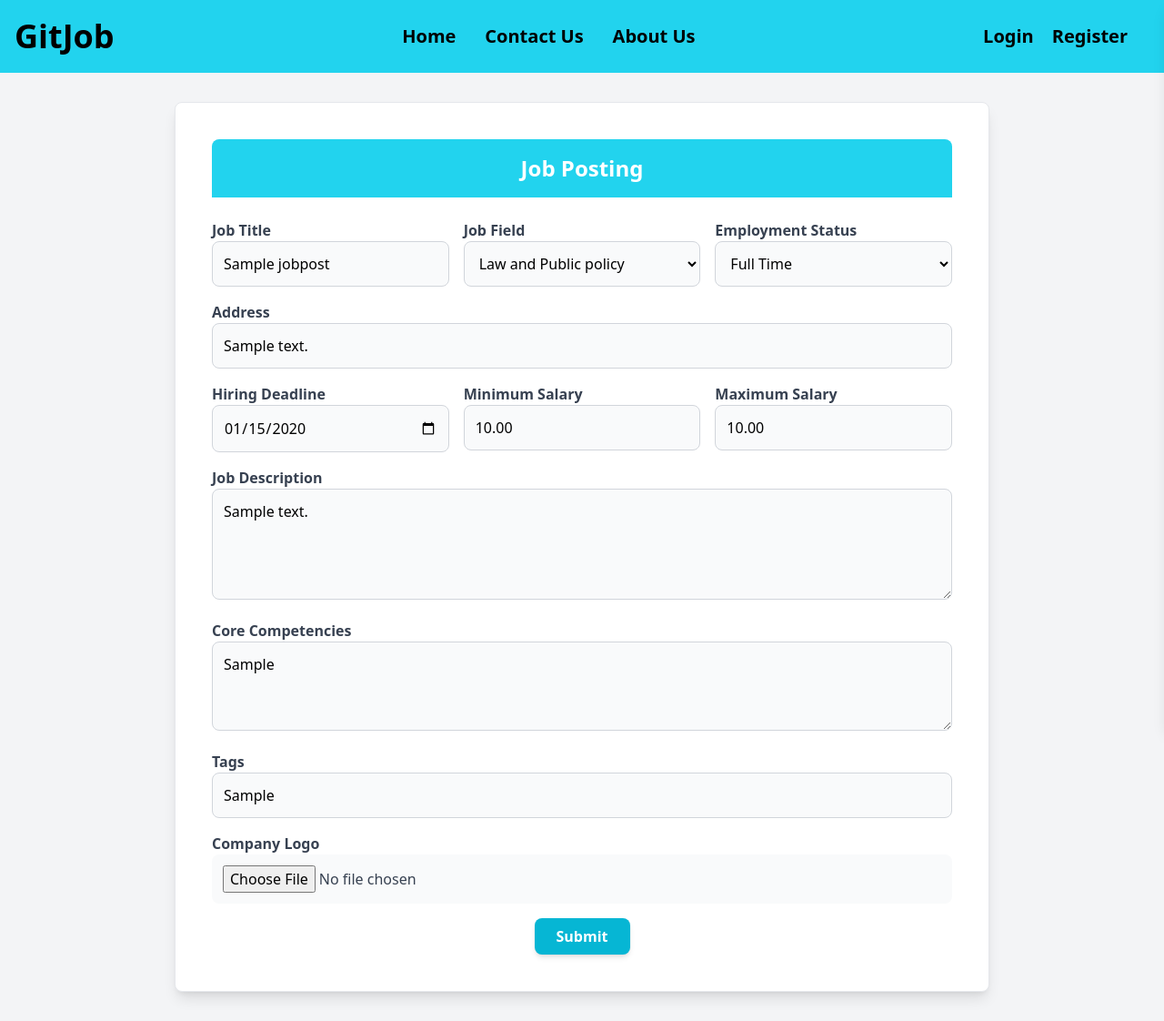
After one commit to peterdev123/gitjob, a Django app: page /jobs/edit/1/ in a window 1280 px wide. The commit adds this page. Shown: the whole page at 91% size. Run offline with Django 5.2, Linux system fonts and the light colour scheme; tables that the repository leaves empty hold one stand-in row (values such as "Sample post"); some libraries are stand-ins or nearby versions.

Commit message:
Added Edit and Delete for Job Post

```diff
--- a/gitjob/views.py
+++ b/gitjob/views.py
@@ -73,9 +73,6 @@ def messages(request, chatroom_name='public-chat'):
         else:
             group.latest_message_body = "No messages yet"
 
-
-    print(filtered_chat_groups)
-
     # For chats
     form = ChatmessageCreateForm()
 
--- a/jobs/urls.py
+++ b/jobs/urls.py
@@ -1,7 +1,10 @@
 from django.urls import path
 from . import views
+import manager.views
 
 urlpatterns = [
     path('job_posting/<int:id>', views.job_posting_view, name='job_posting'),
-    path('job_post/', views.job_post, name='job_post')
+    path('job_post/', views.job_post, name='job_post'),
+    path('edit/<int:post_id>/', manager.views.edit_job_post, name='edit_job_post'),
+    path('delete/<int:post_id>/', views.delete_job_post, name='delete_job_post'),
 ]
--- a/manager/models.py
+++ b/manager/models.py
@@ -41,7 +41,7 @@ class JobPost(models.Model):
     # Change tags to allow free-form input
     tags = models.TextField(blank=True, help_text="Enter tags separated by commas.")
 
-    company_logo = models.ImageField(upload_to='logos/', blank=True, null=True)
+    company_logo = models.ImageField(upload_to='logos/')
 
     def __str__(self):
         return self.job_title
--- /dev/null
+++ b/manager/templates/manager/edit_post_jobs.html
@@ -0,0 +1,93 @@
+{% load static %}
+<!DOCTYPE html>
+<html lang="en">
+<head>
+    <meta charset="UTF-8">
+    <meta name="viewport" content="width=device-width, initial-scale=1.0">
+    <title>Job Posting Form</title>
+    <script src="https://cdn.tailwindcss.com"></script>
+</head>
+<body class="bg-gray-100">
+    <!-- Headings -->
+    {% include 'includes/headings.html' %}
+
+    <div class="max-w-4xl mx-auto p-10 border border-grey-300 bg-white shadow-lg my-8 rounded-lg">
+        <div class="bg-cyan-400 text-white text-center py-4 rounded-t-lg">
+            <h1 class="text-2xl font-bold">Job Posting</h1>
+        </div>
+
+        <form method="POST" enctype="multipart/form-data" class="space-y-4 mt-6">
+            {% csrf_token %}
+
+            <!-- Job Title and Job Field -->
+            <div class="grid grid-cols-1 sm:grid-cols-3 gap-4">
+                <div>
+                    <label class="block text-gray-700 font-bold">Job Title</label>
+                    {{ form.job_title }}
+                </div>
+                <div>
+                    <label class="block text-gray-700 font-bold">Job Field</label>
+                    {{ form.job_field }}
+                </div>
+                <div>
+                    <label class="block text-gray-700 font-bold">Employment Status</label>
+                    {{ form.job_schedule }}
+                </div>
+            </div>
+
+            <!-- Address -->
+            <div>
+                <label class="block text-gray-700 font-bold">Address</label>
+                {{ form.address }}
+            </div>
+
+            <!-- Hiring Deadline, Minimum Salary, Maximum Salary -->
+            <div class="grid grid-cols-1 sm:grid-cols-3 gap-4">
+                <div>
+                    <label class="block text-gray-700 font-bold">Hiring Deadline</label>
+                    {{ form.hiring_deadline }}
+                </div>
+                <div>
+                    <label class="block text-gray-700 font-bold">Minimum Salary</label>
+                    {{ form.min_salary }}
+                </div>
+                <div>
+                    <label class="block text-gray-700 font-bold">Maximum Salary</label>
+                    {{ form.max_salary }}
+                </div>
+            </div>
+
+            <!-- Job Description -->
+            <div>
+                <label class="block text-gray-700 font-bold">Job Description</label>
+                {{ form.job_description }}
+            </div>
+
+            <!-- Core Competencies -->
+            <div>
+                <label class="block text-gray-700 font-bold">Core Competencies</label>
+                {{ form.core_competencies }}
+            </div>
+
+            <!-- Tags -->
+            <div>
+                <label class="block text-gray-700 font-bold">Tags</label>
+                {{ form.tags }}
+            </div>
+
+            <!-- Company Logo Upload -->
+            <div>
+                <label class="block text-gray-700 font-bold">Company Logo</label>
+                {{ form.company_logo }}
+            </div>
+
+            <!-- Submit Button -->
+           <div class="text-center">
+                <button type="submit" class="bg-cyan-500 hover:bg-cyan-600 text-white font-bold py-2 px-6 rounded-lg shadow-md focus:outline-none">
+                    Submit
+                </button>
+           </div>
+        </form>
+    </div>
+</body>
+</html>
--- a/manager/views.py
+++ b/manager/views.py
@@ -1,4 +1,5 @@
-from django.shortcuts import render, redirect
+from django.shortcuts import get_object_or_404, render, redirect
+from manager.models import JobPost
 from .forms import JobPostForm
 
 def post_jobs(request):
@@ -8,8 +9,19 @@ def post_jobs(request):
             form = form.save(commit=False)
             form.author = request.user
             form.save()
-            return redirect('/home/')  # Redirect to a success page after submission
+            return redirect('/home/')
     else:
         form = JobPostForm()
 
     return render(request, 'manager/post_jobs.html', {'form': form})
+
+def edit_job_post(request, post_id):
+    post = get_object_or_404(JobPost, id=post_id)
+    if request.method == "POST":
+        form = JobPostForm(request.POST, instance=post)
+        if form.is_valid():
+            form.save()
+            return redirect('/home/')
+    else:
+        form = JobPostForm(instance=post)
+    return render(request, 'manager/edit_post_jobs.html', {'form': form})
```
Also changed, not shown: jobs/templates/jobs/job_post.html (+45 -8 lines), jobs/views.py (+7 -2 lines).
